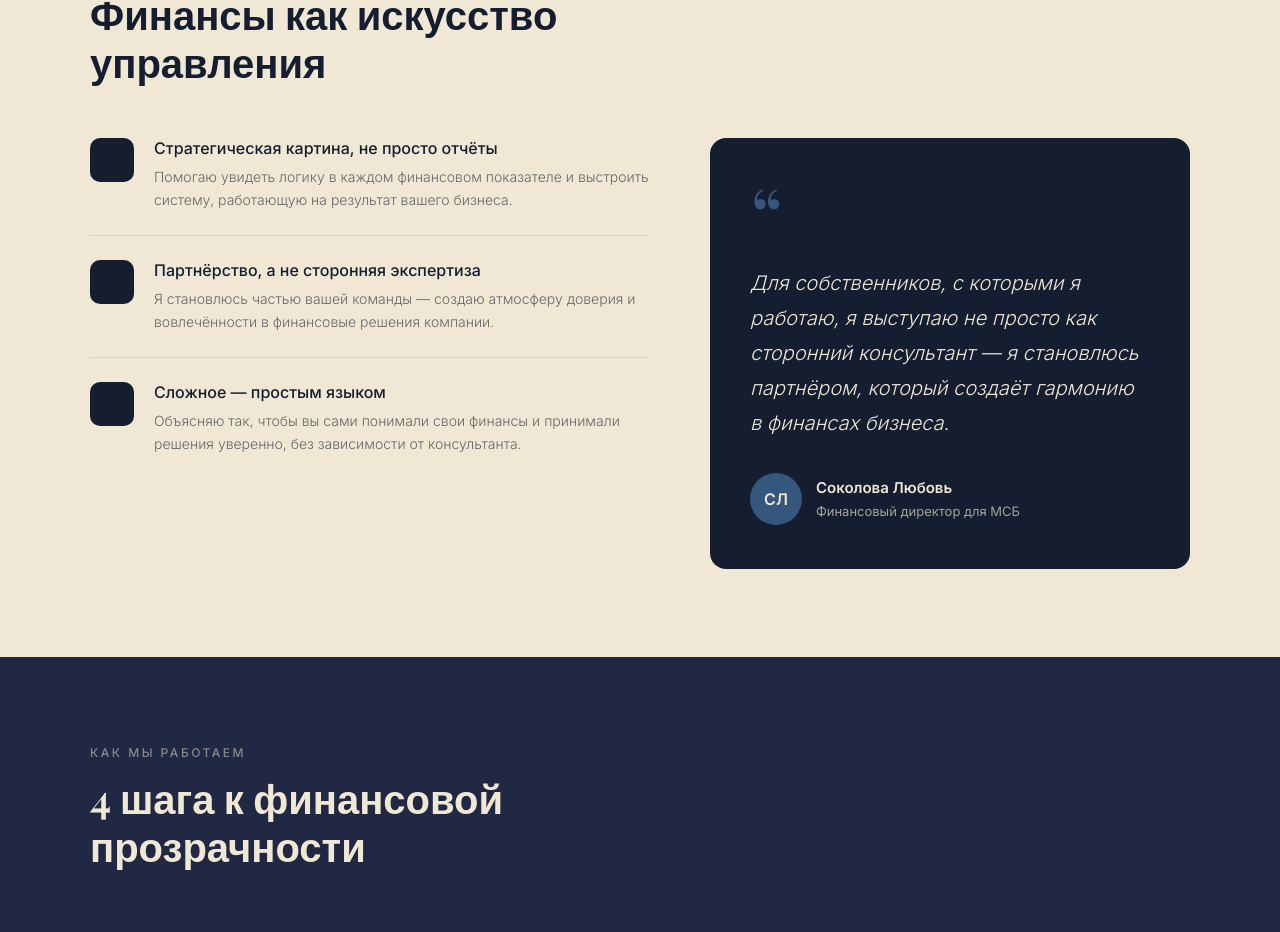
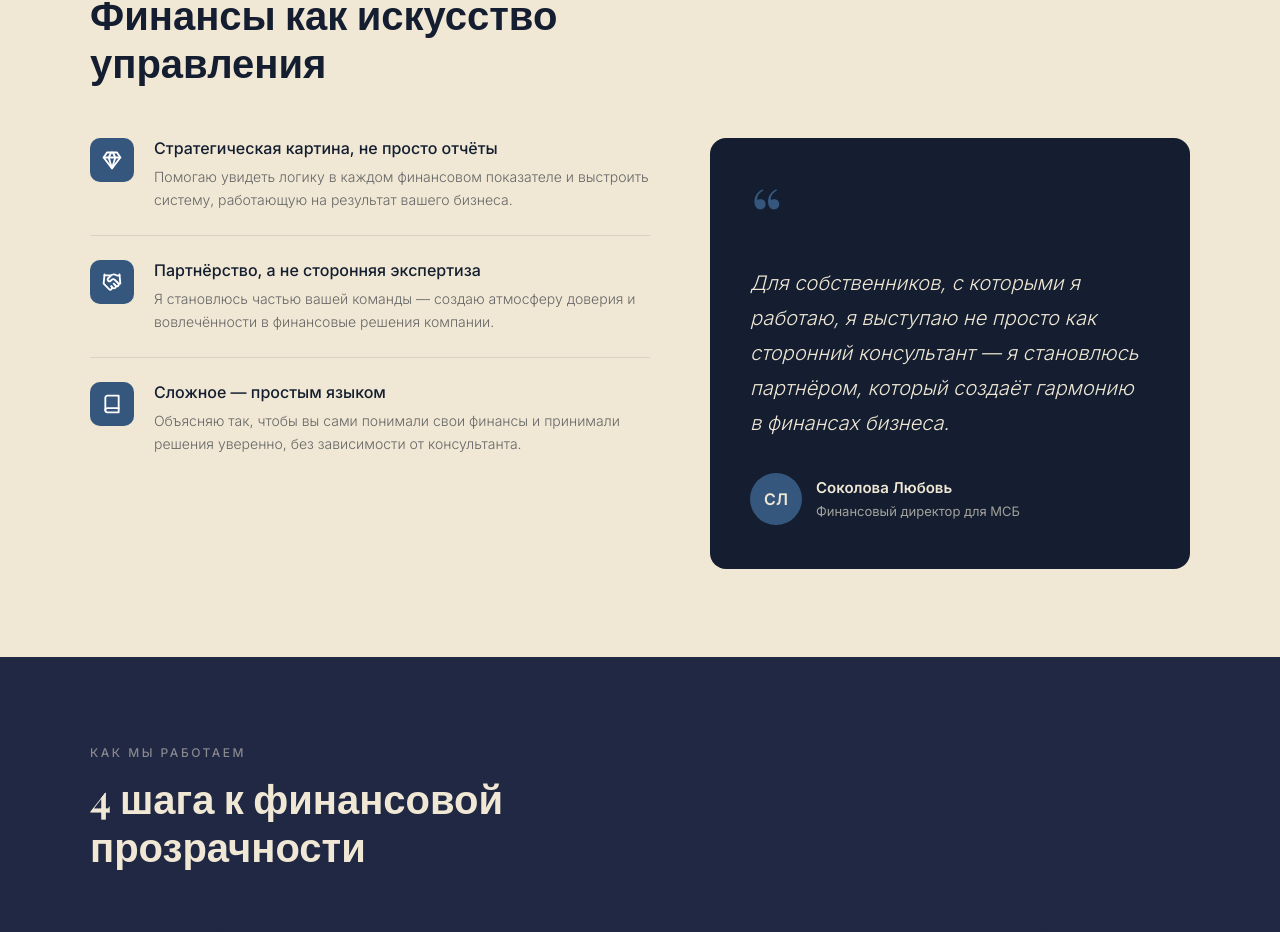
Before and after one commit to Ash-tech-dot/sokolova-finance-mobile-, a Next.js app: page / in a window 1280 px wide. Shown: the part 2949-3881 px from the top of the page. Built offline with nearby package versions, Linux system fonts and the light colour scheme.

Commit message:
Update itemNum styles in Approach.module.css
Changed background color of itemNum class and added text color.

```diff
--- a/components/Approach.module.css
+++ b/components/Approach.module.css
@@ -7,7 +7,7 @@
 .item { display:flex; gap:20px; padding:24px 0; border-bottom:1px solid rgba(20,30,48,0.1); }
 .item:first-child { padding-top:0; }
 .item:last-child { border-bottom:none; }
-.itemNum { width:44px; height:44px; border-radius:10px; background:var(--dark1); display:flex; align-items:center; justify-content:center; font-size:18px; flex-shrink:0; }
+.itemNum { width:44px; height:44px; border-radius:10px; background:var(--accent); display:flex; align-items:center; justify-content:center; flex-shrink:0; color: #fff; }
 .item h4 { font-size:16px; font-weight:500; color:var(--dark1); margin-bottom:7px; }
 .item p { font-size:14px; color:#666; line-height:1.65; font-weight:300; }
 
```
